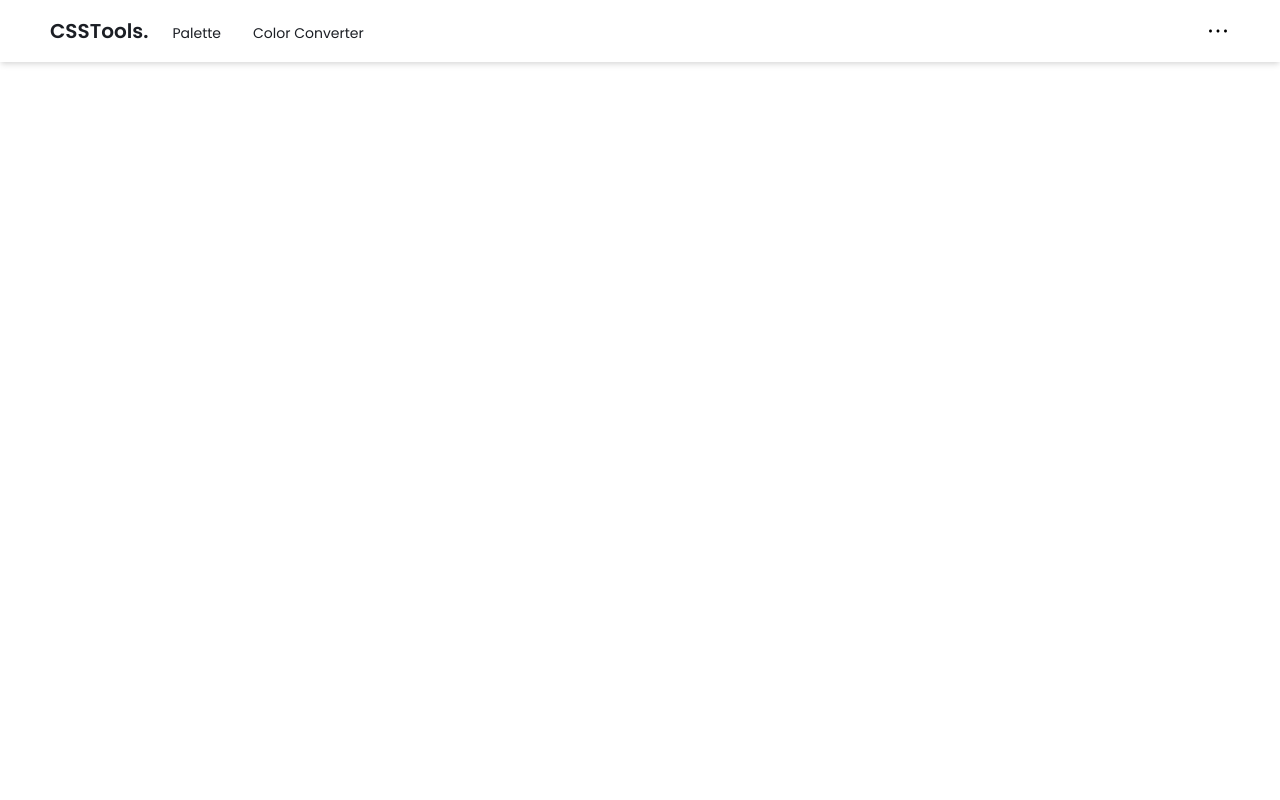
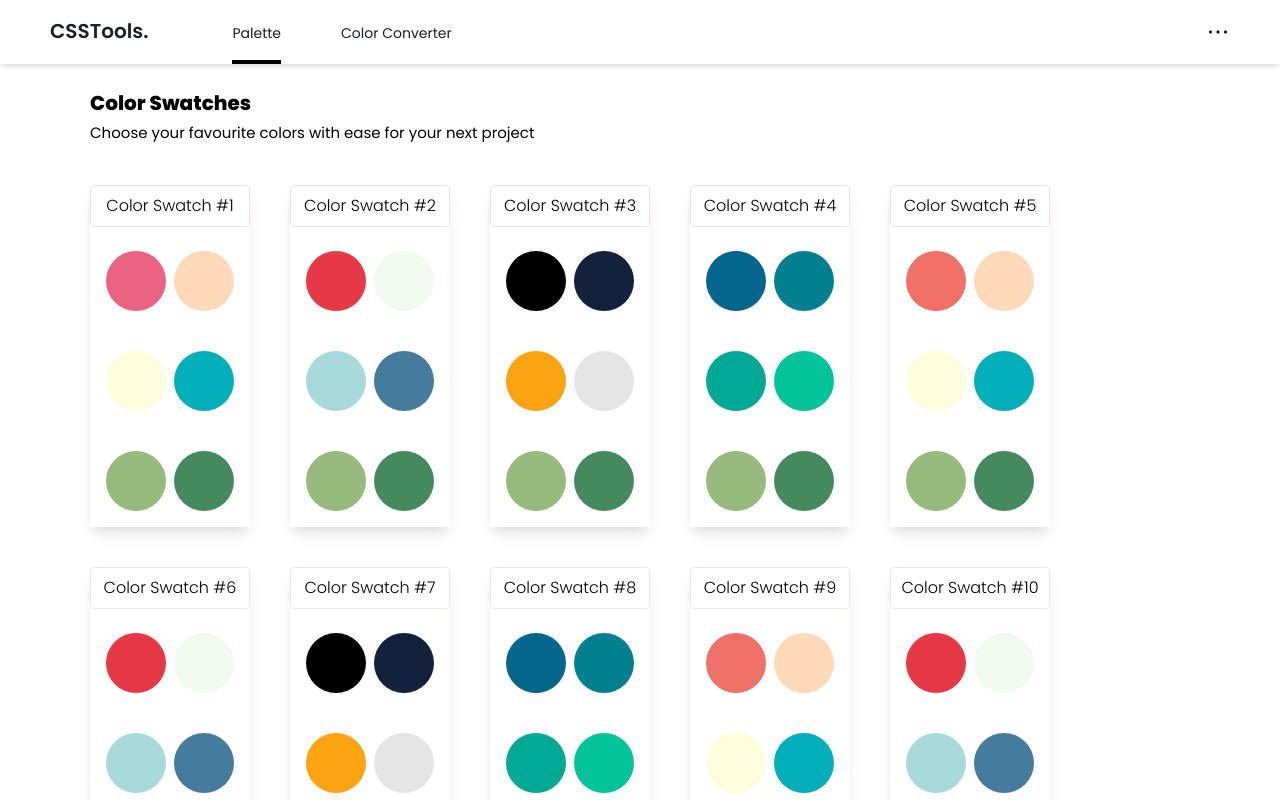
Before and after one commit to ajomadlabs/css-tools, a Nuxt app: page / in a window 1280 px wide. Shown: the top 800 px of the page. Built offline with nearby package versions, Linux system fonts and the light colour scheme.

Commit message:
:boom: implemented color swatch

```diff
--- a/components/top-navbar/index.vue
+++ b/components/top-navbar/index.vue
@@ -1,13 +1,11 @@
 <template>
     <div>
         <!-- MAIN SECTION -->
-        <div
-            class="w-full bg-css-tools-white shadow-md h-auto"
-        >
-            <!-- CONTENT SECTION -->
+        <div class="w-full bg-css-tools-white shadow-md">
+        <!-- CONTENT SECTION -->
             <center>
                 <div
-                    class="flex justify-between items-center py-4"
+                    class="flex justify-between items-center"
                     style="max-width: 1180px;"
                 >
 
@@ -15,30 +13,32 @@
                     <div
                         class="flex items-baseline"
                     >
-                        <h1
-                            class="text-left font-semibold antialiased leading-normal tracking-normal text-20 text-css-tools-black"
-                        >
+                        <h1 class="text-left py-4 font-semibold antialiased leading-normal tracking-normal text-20 text-css-tools-black">
+
                             CSSTools.
                         </h1>
-                        <div
-                            class="flex items-center ml-6"
-                        >
+                        <div class="flex items-center ml-6 ">
+                         <div class="flex">
+                             <div class="ml-15">
+                                <!-- PALETTE SECTION -->
+                                <h1 class="text-left py-4 cursor-pointer font-normal antialiased leading-normal tracking-normal text-14 text-css-tools-black border-black border-b-4">
+                                 Palette
+                              </h1>
+                                <!-- END -->
+                            </div>
 
-                            <div
-                                v-for="(menu, i) in menuItems"
-                                :key="i"
-                            >
-                                <!-- PALETTE SECTION -->
-                                <h1
-                                    class="text-left cursor-pointer font-normal antialiased leading-normal tracking-normal text-14 text-css-tools-black"
-                                    :class="i > 0 ? 'ml-8' : ''"
-                                >
-                                    {{ menu.name }}
-                                </h1>
-                                <!-- END -->
+                                <div class="ml-15">
 
-                            </div>
+                                    <!-- Converter SECTION -->
+                                    <h1 class="text-left py-4 cursor-pointer font-normal antialiased leading-normal tracking-normal text-14 text-css-tools-black ml 15">
+                                    Color Converter
+                                    </h1>
+                                    <!-- END -->
+                                </div>
+
                         </div>
+                        </div>
+
                     </div>
                     <!-- END -->
 
@@ -57,4 +57,4 @@
     </div>
 </template>
 
-<script src="./index.js"/>
+<!--script src="./index.js"/-->
--- a/pages/index.js
+++ b/pages/index.js
@@ -3,6 +3,143 @@ export default {
         topNavbar: () => import("@/components/top-navbar/index.vue")
     },
     data () {
-        return {}
+        return {
+            cardInfo:[
+                {
+                    colorOne:   '#eb6383',
+                    colorTwo:   '#fed9b7',
+                    colorThree: '#fdfcdc',
+                    colorFour:  '#00afb9',
+                    colorFive:  '#96bb7c',
+                    colorSix:   '#438a5e',
+
+                },{
+                    colorOne:   '#e63946',
+                    colorTwo:   '#f1faee',
+                    colorThree: '#a8dadc',
+                    colorFour:  '#457b9d',
+                    colorFive:  '#96bb7c',
+                    colorSix:   '#438a5e',
+
+                },
+                {
+                    colorOne:   '#000000',
+                    colorTwo:   '#14213d',
+                    colorThree: '#fca311',
+                    colorFour:  '#e5e5e5',
+                    colorFive:  '#96bb7c',
+                    colorSix:   '#438a5e',
+
+                },
+                {
+                    colorOne:   '#05668d',
+                    colorTwo:   '#028090',
+                    colorThree: '#00a896',
+                    colorFour:  '#02c39a',
+                    colorFive:  '#96bb7c',
+                    colorSix:   '#438a5e',
+
+                },
+                {
+                    colorOne:   '#f07167',
+                    colorTwo:   '#fed9b7',
+                    colorThree: '#fdfcdc',
+                    colorFour:  '#00afb9',
+                    colorFive:  '#96bb7c',
+                    colorSix:   '#438a5e',
+
+                },{
+                    colorOne:   '#e63946',
+                    colorTwo:   '#f1faee',
+                    colorThree: '#a8dadc',
+                    colorFour:  '#457b9d',
+                    colorFive:  '#96bb7c',
+                    colorSix:   '#438a5e',
+
+                },
+                {
+                    colorOne:   '#000000',
+                    colorTwo:   '#14213d',
+                    colorThree: '#fca311',
+                    colorFour:  '#e5e5e5',
+                    colorFive:  '#96bb7c',
+                    colorSix:   '#438a5e',
+
+                },
+                {
+                    colorOne:   '#05668d',
+                    colorTwo:   '#028090',
+                    colorThree: '#00a896',
+                    colorFour:  '#02c39a',
+                    colorFive:  '#96bb7c',
+                    colorSix:   '#438a5e',
+
+                },
+                {
+                    colorOne:   '#f07167',
+                    colorTwo:   '#fed9b7',
+                    colorThree: '#fdfcdc',
+                    colorFour:  '#00afb9',
+                    colorFive:  '#96bb7c',
+                    colorSix:   '#438a5e',
+
+                },{
+                    colorOne:   '#e63946',
+                    colorTwo:   '#f1faee',
+                    colorThree: '#a8dadc',
+                    colorFour:  '#457b9d',
+                    colorFive:  '#96bb7c',
+                    colorSix:   '#438a5e',
+
+                },
+                {
+                    colorOne:   '#000000',
+                    colorTwo:   '#14213d',
+                    colorThree: '#fca311',
+                    colorFour:  '#e5e5e5',
+                    colorFive:  '#96bb7c',
+                    colorSix:   '#438a5e',
+
+                },
+                {
+                    colorOne:   '#05668d',
+                    colorTwo:   '#028090',
+                    colorThree: '#00a896',
+                    colorFour:  '#02c39a',
+                    colorFive:  '#96bb7c',
+                    colorSix:   '#438a5e',
+
+
+                },
+                {
+                    colorOne:   '#f07167',
+                    colorTwo:   '#fed9b7',
+                    colorThree: '#fdfcdc',
+                    colorFour:  '#00afb9',
+                    colorFive:  '#96bb7c',
+                    colorSix:   '#438a5e',
+
+                },{
+                    colorOne:   '#e63946',
+                    colorTwo:   '#f1faee',
+                    colorThree: '#a8dadc',
+                    colorFour:  '#457b9d',
+                    colorFive:  '#96bb7c',
+                    colorSix:   '#438a5e',
+
+                },
+                {
+                    colorOne:   '#000000',
+                    colorTwo:   '#14213d',
+                    colorThree: '#fca311',
+                    colorFour:  '#e5e5e5',
+                    colorFive:  '#96bb7c',
+                    colorSix:   '#9a1f40',
+
+                },
+
+
+            ]
+        }
     }
 }
--- a/pages/index.vue
+++ b/pages/index.vue
@@ -1,9 +1,60 @@
 <template>
   <div>
-    <!-- TOP NAVBAR COMPONENT -->
-    <top-navbar/>
-    <!-- END -->
-  </div>
+        <!-- TOP NAVBAR COMPONENT -->
+        <top-navbar/>
+        <!-- END -->
+        <div>
+            <center>
+                <div style="maxWidth:1180px">
+                    <div class="ml-10 mt-6 text-left text-20 font-extrabold">
+                        <h1> Color Swatches </h1>
+                    </div>
+                    <div class="ml-10 mt-1 text-left text-15 font-normal">
+                        <p>Choose your favourite colors with ease for your next project</p>
+                    </div>
+
+                    <div class="flex flex-wrap justify-start">
+                        <div class="mt-10 w-auto shadow-lg h-auto ml-10"
+                            v-for="(info, i) in cardInfo" :key="i"
+                        >
+                        <div class="font-light border-solid border-grey border rounded">
+                            <h1 class="px-2 py-2"> Color Swatch #{{i+1}}  </h1>
+                        </div>
+
+                                <div class="flex gap-2 mt-2 py-4 px-4">
+
+                                    <div class="h-15 w-15 rounded-full "
+                                        :style="`background-color:${info.colorOne}`"/>
+
+
+                                    <div class="h-15 w-15 rounded-full"
+                                        :style="`background-color:${info.colorTwo}`"
+                                    />
+                                </div>
+                                <div class="flex gap-2 mt-2 py-4 px-4">
+                                    <div class="h-15 w-15 rounded-full"
+                                        :style="`background-color:${info.colorThree}`"
+                                    />
+                                    <div class="h-15 w-15 rounded-full"
+                                        :style="`background-color:${info.colorFour}`"
+                                    />
+                                </div>
+                                <div class="flex gap-2 mt-2 py-4 px-4">
+                                    <div class="h-15 w-15 rounded-full"
+                                        :style="`background-color:${info.colorFive}`"
+                                    />
+                                    <div class="h-15 w-15 rounded-full"
+                                        :style="`background-color:${info.colorSix}`"
+                                    />
+                                </div>
+
+                        </div>
+
+                    </div>
+                </div>
+            </center>
+        </div>
+ </div>
 </template>
 
 <script src="./index.js" />
```
